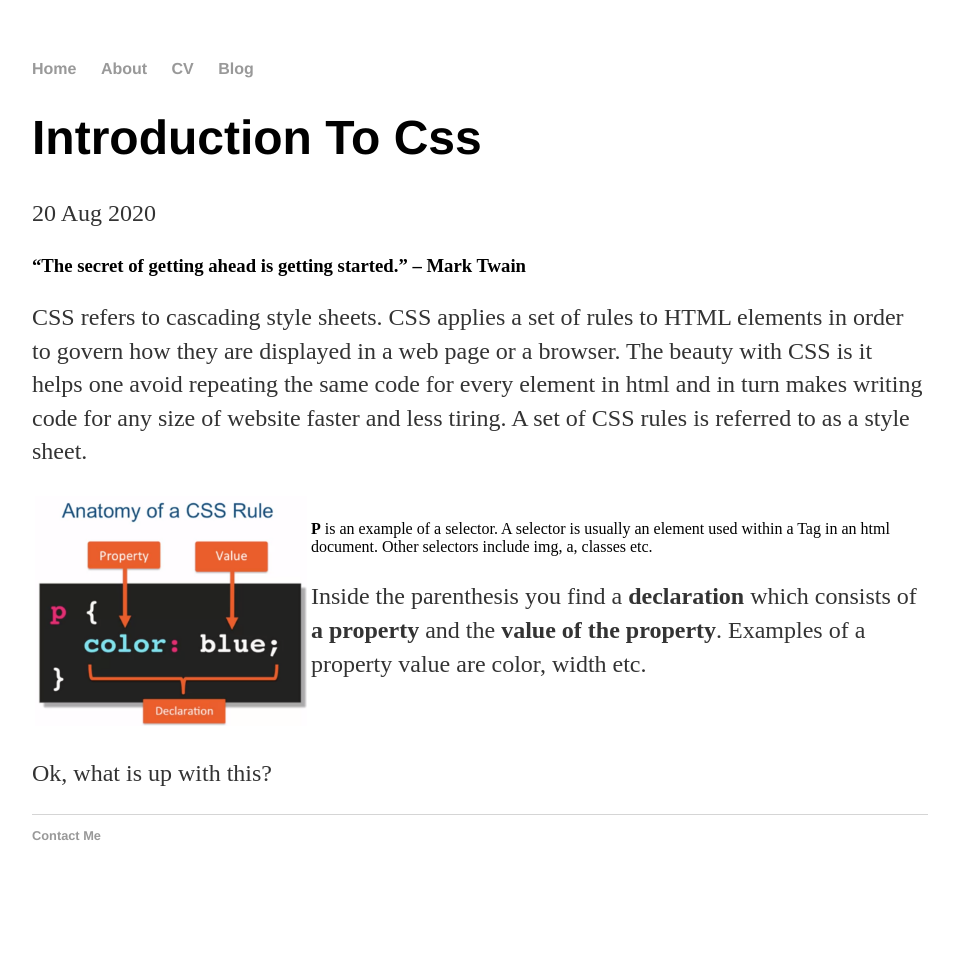
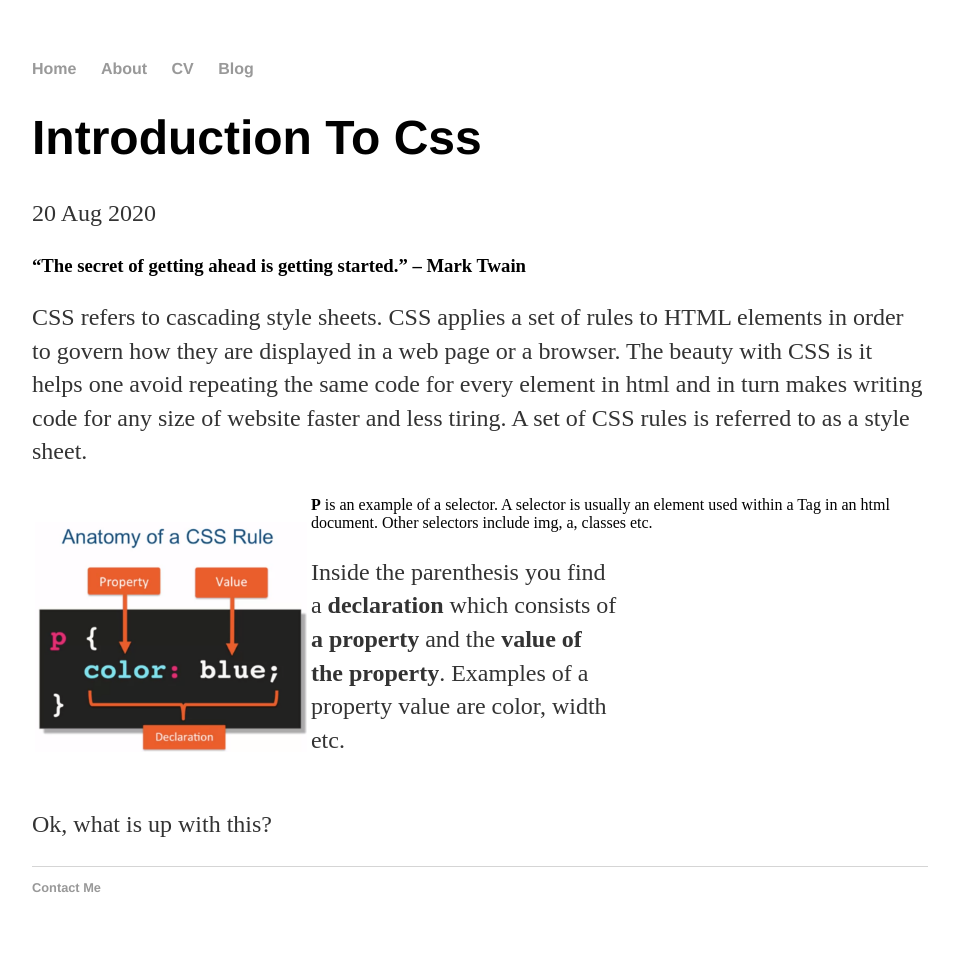
Before and after one commit to aineomugisha/aineomugisha.github.io, a Jekyll site: the page built from _posts/2020-08-20-Introduction-to-CSS.md, in a window 1280 px wide. Shown: the whole page, without its empty margins (160-1113 px from the left). Built offline with Jekyll 4.4.1, drawn with Linux system fonts in a browser that asks for light colours; before the commit the page ends 903 px from its top, so only the background shows below that.

Commit message:
Update main.css

```diff
--- a/css/main.css
+++ b/css/main.css
@@ -30,6 +30,10 @@ table {
                 object-fit: contain;
 }
 
+table p{
+                width: 50%;
+}
+
 a:hover {
     text-decoration: underline;
 }
```
